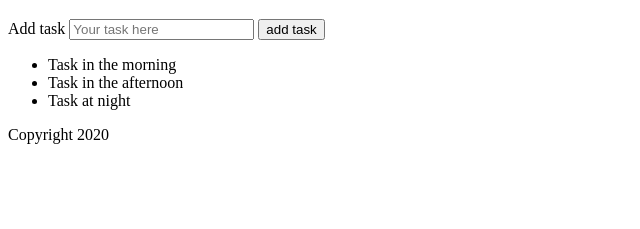
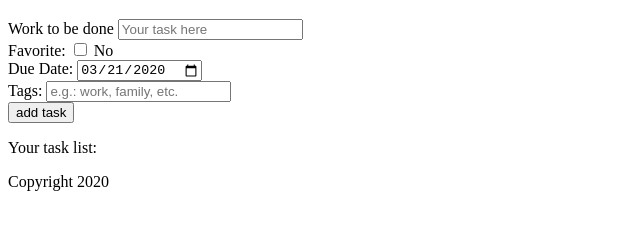
Before and after one commit to amadzuki/tasks-web, a plain HTML site: page index.html in a window 1280 px wide. Shown: the part 61-290 px from the top of the page, without its empty margins (0-640 px from the left). Drawn offline with Linux system fonts and the light colour scheme.

Commit message:
Set up to input and store task as object

```diff
--- a/index.html
+++ b/index.html
@@ -12,13 +12,34 @@
 
     <main>
       <form id="new-task-form">
-        <label for="task">Add task</label>
+        <div>
+          <label for="task-text">Work to be done</label>
           <input
-          name="task"
+            name="task-text"
             type="text"
             id="new-task-text"
             placeholder="Your task here"
           />
+        </div>
+        <div>
+          <label>Favorite:</label>
+          <input name="task-favorite" type="checkbox" />
+          <label for="task-favorite">
+            No
+          </label>
+        </div>
+        <div>
+          <label for="task-date">Due Date:</label>
+          <input id="date-picker" type="date" />
+        </div>
+        <div>
+          <label for="task-tags">Tags:</label>
+          <input
+            name="task-tags"
+            type="text"
+            placeholder="e.g.: work, family, etc."
+          />
+        </div>
         <input
           id="new-task-submit"
           class="new-task-submit"
@@ -26,11 +47,12 @@
           value="add task"
         />
       </form>
+      <section>
+        <p>Your task list:</p>
         <ul id="task-list">
-        <li data-id="1">Task in the morning</li>
-        <li data-id="2">Task in the afternoon</li>
-        <li data-id="3">Task at night</li>
+          <!-- <li data-id="1" >Task text goes here</li> -->
         </ul>
+      </section>
     </main>
 
     <footer id="footer" class="footer">
--- a/index.js
+++ b/index.js
@@ -1,3 +1,15 @@
+class task {
+  constructor(id, text, favorite, date, ...tags) {
+    this.id = id
+    this.text = text
+    this.favorite = favorite
+    this.date = date
+    this.tags = [...tags]
+  }
+}
+
+const tasks = []
+
 const getNewTaskText = () => {
   return document.getElementById("new-task-text").value
 }
@@ -25,3 +37,5 @@ const submitNewTask = event => {
 const newTaskForm = document.getElementById("new-task-form")
 
 newTaskForm.addEventListener("submit", submitNewTask)
+
+document.getElementById("date-picker").valueAsDate = new Date()
```
Lines whose indentation alone changed are shown as unchanged.
